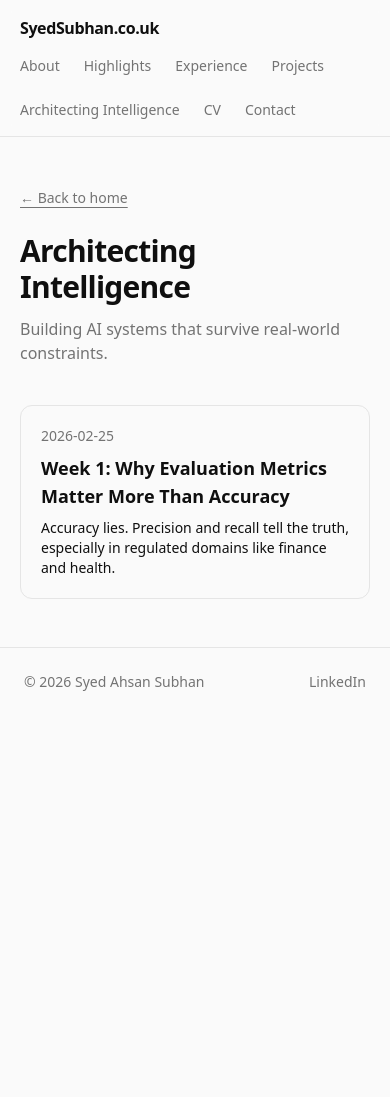
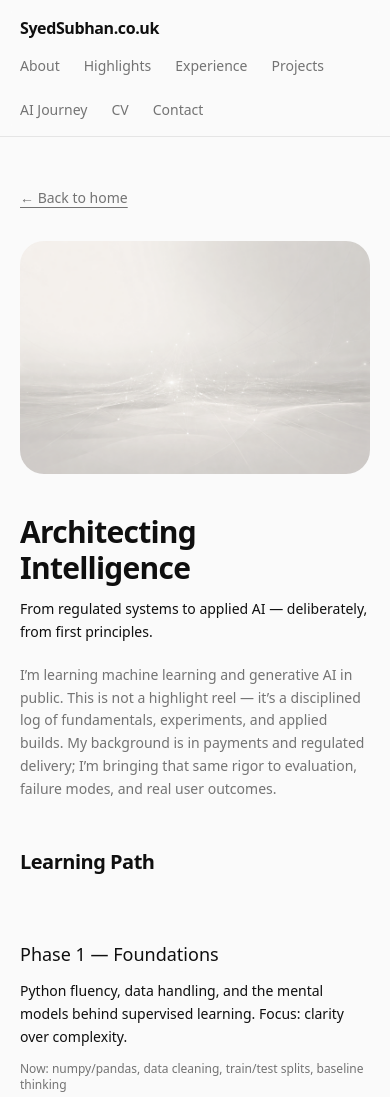
Before and after one commit to takhleeq-ai/syedsubhan-site, a Next.js app: page /architecting-intelligence in a window 390 px wide. Shown: the top 1097 px of the page. Before the commit the page ends 844 px from the top, so only its background shows below. Built offline with nearby package versions, Linux system fonts and the light colour scheme.

Commit message:
Add AI Journey hero and learning path; rename nav label

```diff
--- a/app/architecting-intelligence/page.tsx
+++ b/app/architecting-intelligence/page.tsx
@@ -1,44 +1,122 @@
-import { getAllPosts } from "@/lib/posts";
+import Image from "next/image";
+import Link from "next/link";
 
 export const metadata = {
-  title: "Architecting Intelligence — Syed Ahsan Subhan",
+  title: "AI Journey — Syed Ahsan Subhan",
   description:
-    "Building AI systems that survive real-world constraints. Notes on evaluation, metrics, and regulated domains.",
+    "Architecting Intelligence: my learning journey from fundamentals to applied AI systems.",
 };
 
-export default function ArchitectingIntelligenceIndex() {
-  const posts = getAllPosts();
-
+export default function AIJourneyPage() {
   return (
-    <div className="mx-auto max-w-2xl px-5 py-12 sm:px-6">
-      <a
+    <main className="mx-auto max-w-2xl px-5 py-12 sm:px-6">
+      <Link
         href="/"
         className="text-sm text-[var(--muted)] underline underline-offset-4 hover:text-[var(--foreground)]"
       >
         ← Back to home
-      </a>
-      <h1 className="mt-6 text-3xl font-semibold tracking-tight">
+      </Link>
+
+      {/* Hero image (quiet, atmospheric) */}
+      <div className="mt-8 overflow-hidden rounded-3xl">
+        <Image
+          src="/images/ai-journey-hero.png"
+          alt="Architecting Intelligence"
+          width={1400}
+          height={800}
+          priority
+          className="h-auto w-full object-cover opacity-90"
+        />
+      </div>
+
+      {/* Title + authority line */}
+      <h1 className="mt-10 text-3xl font-semibold tracking-tight">
         Architecting Intelligence
       </h1>
-      <p className="mt-3 text-[var(--muted)]">
-        Building AI systems that survive real-world constraints.
+
+      <p className="mt-3 text-sm leading-relaxed text-[var(--foreground)]">
+        From regulated systems to applied AI — deliberately, from first principles.
       </p>
 
-      <div className="mt-10 space-y-4">
-        {posts.map((p) => (
-          <a
-            key={p.slug}
-            href={`/architecting-intelligence/${p.slug}`}
-            className="block rounded-xl border border-[var(--border)] p-5 transition-colors hover:bg-[var(--border)]/30"
-          >
-            <p className="text-sm text-[var(--muted)]">{p.date}</p>
-            <h2 className="mt-2 text-lg font-semibold text-[var(--foreground)]">
-              {p.title}
-            </h2>
-            <p className="mt-2 text-sm text-[var(--foreground)]">{p.summary}</p>
-          </a>
-        ))}
-      </div>
-    </div>
+      {/* Framing */}
+      <p className="mt-5 text-sm leading-relaxed text-[var(--muted)]">
+        I’m learning machine learning and generative AI in public. This is not a
+        highlight reel — it’s a disciplined log of fundamentals, experiments,
+        and applied builds. My background is in payments and regulated delivery;
+        I’m bringing that same rigor to evaluation, failure modes, and real
+        user outcomes.
+      </p>
+
+      {/* Roadmap */}
+      <section className="mt-12">
+        <h2 className="text-xl font-semibold tracking-tight">Learning Path</h2>
+
+        <div className="mt-8 divide-y divide-[var(--border)]">
+          <div className="py-8">
+            <h3 className="text-lg font-medium">Phase 1 — Foundations</h3>
+            <p className="mt-3 text-sm leading-relaxed text-[var(--foreground)]">
+              Python fluency, data handling, and the mental models behind supervised learning.
+              Focus: clarity over complexity.
+            </p>
+            <p className="mt-3 text-xs text-[var(--muted)]">
+              Now: numpy/pandas, data cleaning, train/test splits, baseline thinking
+            </p>
+          </div>
+
+          <div className="py-8">
+            <h3 className="text-lg font-medium">Phase 2 — Classical ML</h3>
+            <p className="mt-3 text-sm leading-relaxed text-[var(--foreground)]">
+              Regression and classification, feature engineering, and models that survive messy data.
+            </p>
+            <p className="mt-3 text-xs text-[var(--muted)]">
+              Next: linear/logistic regression, trees, cross-validation, leakage traps
+            </p>
+          </div>
+
+          <div className="py-8">
+            <h3 className="text-lg font-medium">Phase 3 — Evaluation & Risk</h3>
+            <p className="mt-3 text-sm leading-relaxed text-[var(--foreground)]">
+              Metrics, calibration, and decision quality — especially under imbalance and regulation.
+            </p>
+            <p className="mt-3 text-xs text-[var(--muted)]">
+              Next: precision/recall tradeoffs, ROC-AUC, PR-AUC, thresholds, explainability
+            </p>
+          </div>
+
+          <div className="py-8">
+            <h3 className="text-lg font-medium">Phase 4 — Generative AI</h3>
+            <p className="mt-3 text-sm leading-relaxed text-[var(--foreground)]">
+              Prompting, retrieval (RAG), grounding, and evaluation — building safe patterns for real users.
+            </p>
+            <p className="mt-3 text-xs text-[var(--muted)]">
+              Next: retrieval pipelines, citations, hallucination controls, eval harnesses
+            </p>
+          </div>
+
+          <div className="py-8">
+            <h3 className="text-lg font-medium">Phase 5 — Applied Builds</h3>
+            <p className="mt-3 text-sm leading-relaxed text-[var(--foreground)]">
+              Turning the learning into products: FinLens + Questions for My Doctor — with constraints and evaluation built in.
+            </p>
+            <p className="mt-3 text-xs text-[var(--muted)]">
+              Focus: real workflows, measurable outcomes, and responsible system boundaries
+            </p>
+          </div>
+        </div>
+      </section>
+
+      <section className="mt-12">
+        <p className="text-sm text-[var(--muted)]">
+          Related:{" "}
+          <Link href="/projects" className="underline underline-offset-4 hover:opacity-80">
+            Projects
+          </Link>{" "}
+          ·{" "}
+          <Link href="/cv" className="underline underline-offset-4 hover:opacity-80">
+            CV
+          </Link>
+        </p>
+      </section>
+    </main>
   );
 }
--- a/app/layout.tsx
+++ b/app/layout.tsx
@@ -44,7 +44,7 @@ export default function RootLayout({
               <NavLink href="/#selected-work" label="Highlights" />
               <NavLink href="/#experience" label="Experience" />
               <NavLink href="/#projects" label="Projects" />
-              <NavLink href="/architecting-intelligence" label="Architecting Intelligence" />
+              <NavLink href="/architecting-intelligence" label="AI Journey" / >
               <NavLink href="/cv" label="CV" />
               <NavLink href="/#contact" label="Contact" />
             </nav>
```
Also changed, not shown: public/images/ai-journey-hero.png (added).
